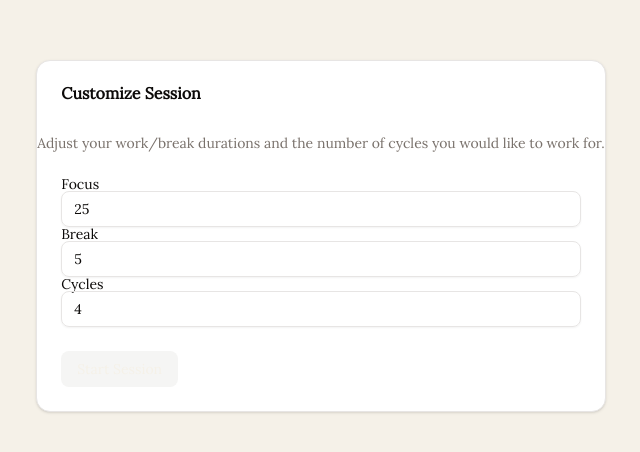
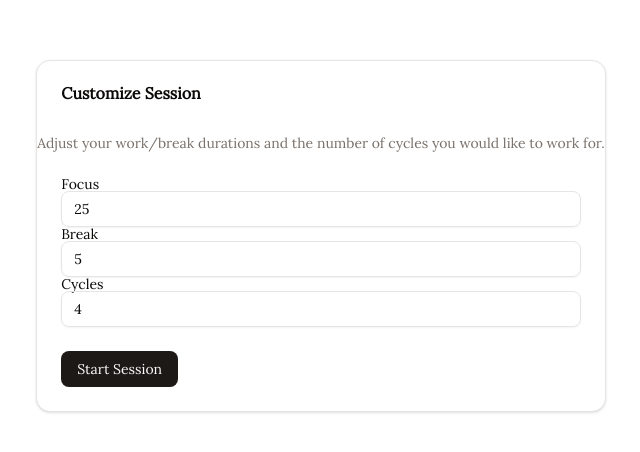
Before and after one commit to ishi-pishi/brainhaven, a React (Vite) app in the folder frontend/: page / in a window 1280 px wide. Shown: the part 164-616 px from the top of the page, without its empty margins (319-959 px from the left). Built offline with nearby package versions, Linux system fonts and the light colour scheme.

Commit message:
Remove custom styling

```diff
--- a/frontend/src/index.css
+++ b/frontend/src/index.css
@@ -5,8 +5,6 @@
 
 body {
   font-family: 'Lora', serif;
-  background-color: var(--bg);
-  color: var(--text);
 }
 
 :root {
@@ -45,29 +43,6 @@ body {
   --sidebar-accent-foreground: oklch(0.216 0.006 56.043);
   --sidebar-border: oklch(0.923 0.003 48.717);
   --sidebar-ring: oklch(0.709 0.01 56.259);
-}
-
-button {
-  background: var(--accent);
-  color: var(--bg);
-}
-
-button:hover {
-  filter: brightness(1.1);
-}
-
-button:active {
-  transform: scale(0.95) translateY(0.125rem);
-  filter: brightness(0.85);
-  transition: transform 0.05s, filter 0.05s;
-}
-
-hr {
-  border-color: var(--border);
-}
-
-.secondary {
-  color: var(--accent-2);
 }
 
 @theme inline {
```
